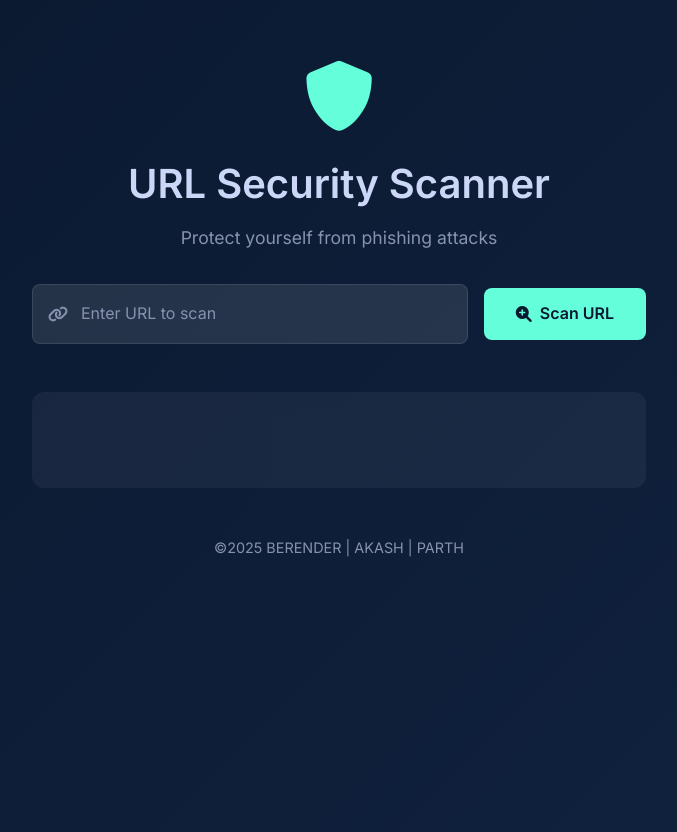
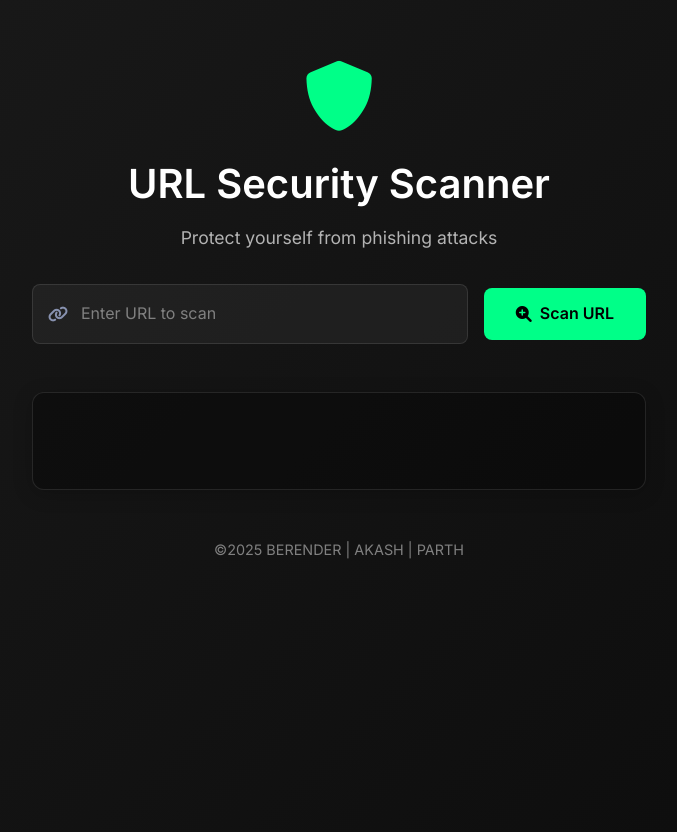
Before and after one commit to Berender11/Phishing-URL-Detection, a Flask app: page / in a window 1280 px wide. Shown: the whole page, without its empty margins (301-978 px from the left). Run offline with Flask 2, Linux system fonts and the light colour scheme; parts of the project's set-up code (start-up, migrations or seed data) failed here and were passed over; some libraries are stand-ins or nearby versions.

Commit message:
Updated UI

```diff
--- a/static/styles.css
+++ b/static/styles.css
@@ -8,8 +8,8 @@
 
 body {
   min-height: 100vh;
-  background: #0a192f;
-  background-image: linear-gradient(135deg, #0a192f 0%, #112240 100%);
+  background: #121212;
+  background-image: linear-gradient(135deg, #1a1a1a 0%, #0c0c0c 100%);
   color: #fff;
   font-family: 'Inter', sans-serif;
   line-height: 1.6;
@@ -28,7 +28,7 @@ body {
 
 .security-shield i {
   font-size: 4rem;
-  color: #64ffda;
+  color: #00ff88;
   animation: pulse 2s infinite;
 }
 
@@ -36,12 +36,12 @@ body {
   font-size: 2.5rem;
   font-weight: 600;
   margin-bottom: 1rem;
-  color: #ccd6f6;
+  color: #ffffff;
 }
 
 .subtitle {
   font-size: 1.1rem;
-  color: #8892b0;
+  color: #b3b3b3;
   margin-bottom: 2rem;
 }
 
@@ -76,28 +76,38 @@ body {
   width: 100%;
   padding: 1rem 1rem 1rem 3rem;
   font-size: 1rem;
-  background: rgba(255, 255, 255, 0.1);
+  background: rgba(255, 255, 255, 0.05);
   border: 1px solid rgba(255, 255, 255, 0.1);
   border-radius: 8px;
   color: #fff;
   transition: all 0.3s ease;
+  -webkit-appearance: none;
+  appearance: none;
 }
 
 .form__input:focus {
   outline: none;
-  border-color: #64ffda;
-  background: rgba(255, 255, 255, 0.15);
+  border-color: #00ff88;
+  background: rgba(0, 0, 0, 0.3);
+}
+
+.form__input:-webkit-autofill,
+.form__input:-webkit-autofill:hover,
+.form__input:-webkit-autofill:focus {
+  -webkit-text-fill-color: #fff;
+  -webkit-box-shadow: 0 0 0px 1000px #1a1a1a inset;
+  transition: background-color 5000s ease-in-out 0s;
 }
 
 .form__input::placeholder {
-  color: #8892b0;
+  color: #808080;
 }
 
 .scan-button {
   padding: 0.8rem 2rem;
   font-size: 1rem;
-  background: #64ffda;
-  color: #0a192f;
+  background: #00ff88;
+  color: #000000;
   border: none;
   border-radius: 8px;
   cursor: pointer;
@@ -111,9 +121,11 @@ body {
 
 .result-section {
   padding: 2rem;
-  background: rgba(255, 255, 255, 0.05);
+  background: rgba(0, 0, 0, 0.3);
+  border: 1px solid rgba(255, 255, 255, 0.1);
   border-radius: 12px;
   margin-top: 2rem;
+  box-shadow: 0 4px 20px rgba(0, 0, 0, 0.2);
 }
 
 .scanned-url {
@@ -122,13 +134,13 @@ body {
 }
 
 .url-link {
-  color: #64ffda;
+  color: #00ff88;
   text-decoration: none;
 }
 
 .url-link:hover {
   text-decoration: underline;
-  color: #64ffda;
+  color: #00ff88;
 }
 
 .result-text {
@@ -161,24 +173,25 @@ body {
 }
 
 #button1 {
-  background: linear-gradient(135deg, #34eea3 0%, #32c787 100%);
-  color: #0a192f;
+  background: linear-gradient(135deg, #00ff88 0%, #00cc6f 100%);
+  color: #000000;
 }
 
 #button2 {
-  background: linear-gradient(135deg, #ff6b6b 0%, #ee3737 100%);
+  background: linear-gradient(135deg, #ff3333 0%, #cc0000 100%);
   color: white;
 }
 
 #button1:hover, #button2:hover {
   transform: translateY(-2px);
   filter: brightness(110%);
+  box-shadow: 0 4px 15px rgba(0, 255, 136, 0.2);
 }
 
 .footer {
   text-align: center;
   margin-top: 3rem;
-  color: #8892b0;
+  color: #808080;
   font-size: 0.9rem;
 }
 
```
